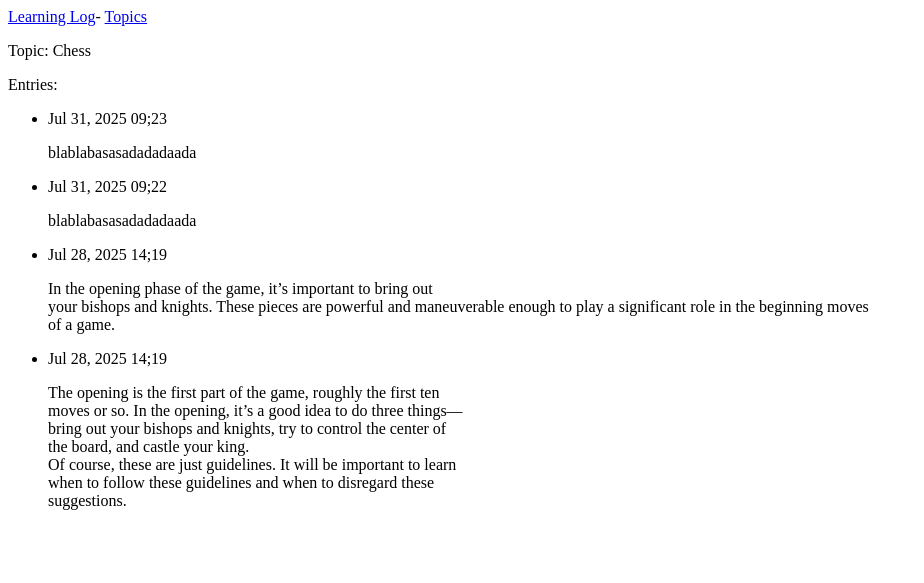
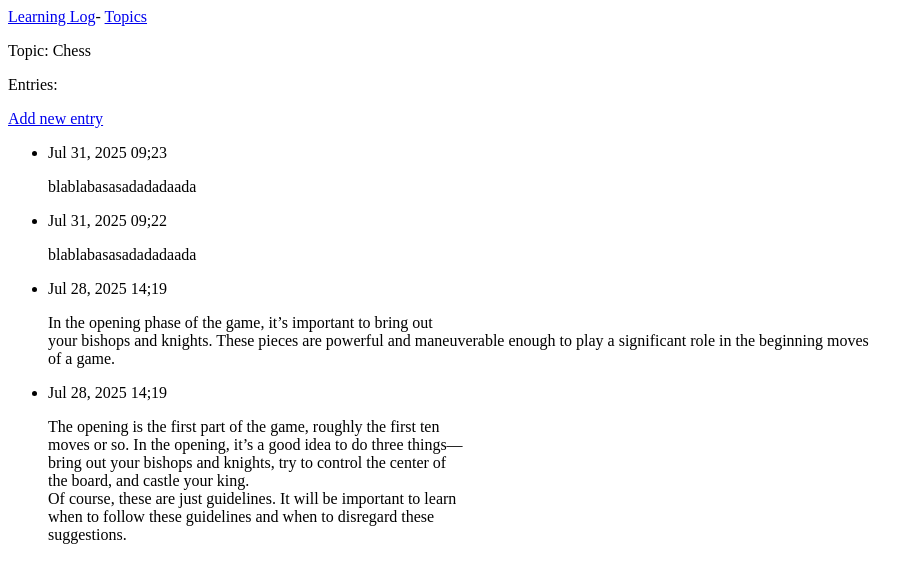
Before and after one commit to Rexthedog28/Learning-Log, a Django app: page /topics/1/ in a window 1280 px wide. Shown: the top 583 px of the page, without its empty margins (0-924 px from the left). Run offline with Django 5.2, Linux system fonts and the light colour scheme; data comes from the database, SQL or seed files in the repository; both versions use the stored data as it was after the commit.

Commit message:
Users can now add topics and entries

```diff
--- a/learning_logs/templates/learning_logs/topic.html
+++ b/learning_logs/templates/learning_logs/topic.html
@@ -5,6 +5,9 @@
   <p>Topic: {{ topic.text }}</p>
 
   <p>Entries:</p>
+  <p>
+    <a href="{% url 'learning_logs:new_entry' topic.id %}">Add new entry</a>
+  </p>
   <ul>
     {% for entry in entries %}
       <li>
--- a/learning_logs/templates/learning_logs/topics.html
+++ b/learning_logs/templates/learning_logs/topics.html
@@ -14,5 +14,6 @@
       <li>No topics have been added yet.</li>
     {% endfor %}
   </ul>
+  <a href="{% url 'learning_logs:new_topic' %}">Add a new topic</a>
 
 {% endblock content %}
--- a/learning_logs/urls.py
+++ b/learning_logs/urls.py
@@ -9,5 +9,10 @@ urlpatterns = [
     # Page that shows all topics.
     path('topics/', views.topics, name='topics'),
     # Detail a single topic.
-    path('topics/<int:topic_id>/', views.topic, name='topic')
+    path('topics/<int:topic_id>/', views.topic, name='topic'),
+    # Page for adding a new topic.
+    path('new_topic/', views.new_topic, name='new_topic'),
+    # Page for adding a new entry.
+    path('new_entry/<int:topic_id>/', views.new_entry, name='new_entry'),
+
 ]
--- a/learning_logs/views.py
+++ b/learning_logs/views.py
@@ -1,6 +1,7 @@
-from django.shortcuts import render
+from django.shortcuts import render, redirect
 
 from .models import Topic
+from .forms import TopicForm, EntryForm
 
 def index(request):
     """The home page for Learning Log."""
@@ -18,3 +19,39 @@ def topic(request, topic_id):
     entries = topic.entry_set.order_by('-date_added')
     context = {'topic':topic, 'entries':entries}
     return render(request, 'learning_logs/topic.html', context)
+
+def new_topic(request):
+    """Add a new topic."""
+    if request.method != 'POST':
+        # No data submitted, create a black form.
+        form = TopicForm()
+    else:
+        # POST data submitted, process data.
+        form = TopicForm(data=request.POST)
+        if form.is_valid():
+            form.save()
+            return redirect('learning_logs:topics')
+
+    # Display a black or invalid form.
+    context = {'form':form}
+    return render(request, 'learning_logs/new_topic.html', context)
+
+def new_entry(request, topic_id):
+    """Add a new entry for a particular topic."""
+    topic = Topic.objects.get(id=topic_id)
+
+    if request.method != 'POST':
+        # No data submitted, create a blanck form.
+        form = EntryForm()
+    else:
+        # POST data submitted, process data.
+        form = EntryForm(data=request.POST)
+        if form.is_valid():
+            new_entry = form.save(commit=False)
+            new_entry.topic = topic
+            new_entry.save()
+            return redirect('learning_logs:topic', topic_id=topic_id)
+
+    # Display a blank or invalid form.
+    context = {'topic':topic, 'form':form}
+    return render(request, 'learning_logs/new_entry.html', context)
```
Also changed, not shown: learning_logs/forms.py (added, +16 -0 lines), learning_logs/templates/learning_logs/new_entry.html (added, +14 -0 lines), learning_logs/templates/learning_logs/new_topic.html (added, +13 -0 lines), db.sqlite3.
